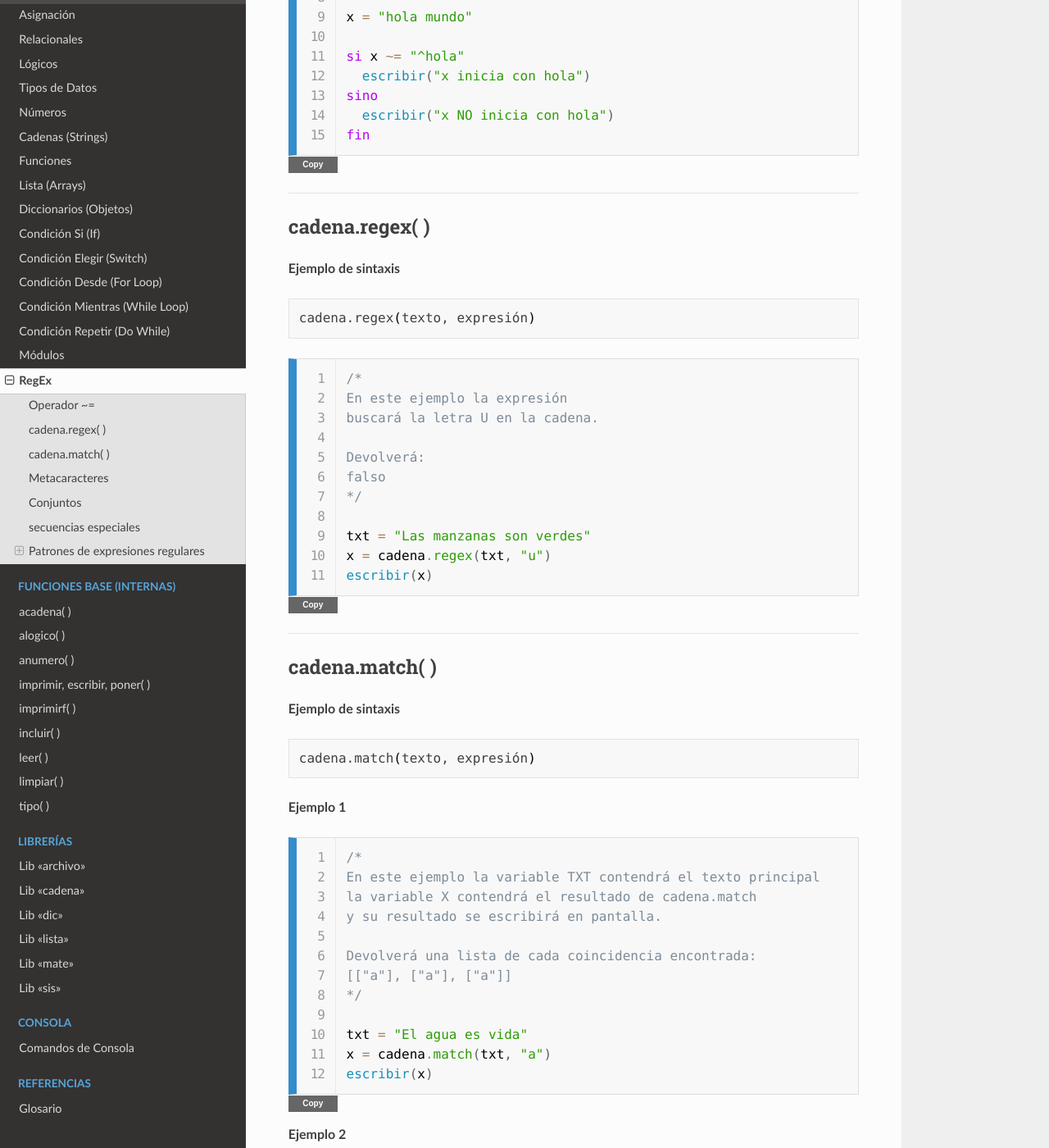
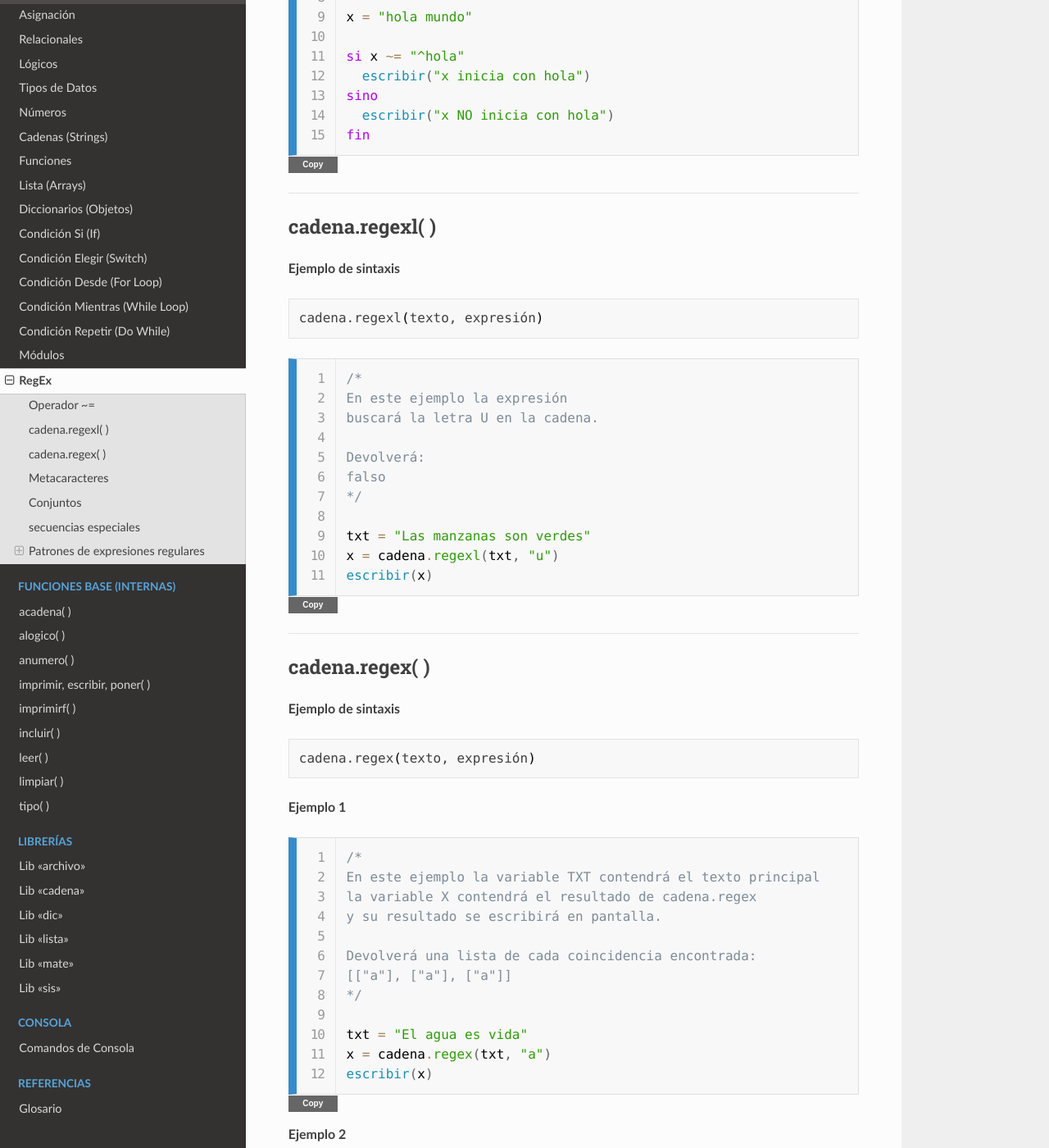
Before and after one commit to LatinoDocs/Manual-Latino, a Sphinx documentation site: the page built from docs/sintaxis/RegEx.rst, in a window 1280 px wide and 1400 px high, scrolled down 845 px. Shown: the whole window at 82% size. Built offline with Sphinx 7.4.7 and the Read the Docs theme 2.0.0, drawn with Linux system fonts in a browser that asks for light colours; comment, search, counter and statistics services are not loaded; some of the changed text lies outside the part shown.

Commit message:
actulizacion y renombre del comando **cadena.match()** por **cadena.regex()** en el articulo RegEx

```diff
--- a/docs/Novedades.rst
+++ b/docs/Novedades.rst
@@ -57,3 +57,5 @@ Novedades
   * Se ha añadido un alias al comando **archivo.eliminar()**, y su nuevo alias es **archivo.borrar()**
   * Se ha renombrado el comando **archivo.poner()** por **archivo.escribir()**
   * Se ha renombrado el comanod **archivo.copiar()** por **archivo.duplicar()**
+  * Se ha renombrar el comando **cadena.regex()** por **cadena.regexl()**
+  * Se ha renombrar el comando **cadena.match()** por **cadena.regex()**
--- a/docs/sintaxis/RegEx.rst
+++ b/docs/sintaxis/RegEx.rst
@@ -14,8 +14,8 @@ Una RegEx puede ser utilizada para comprobar si una cadena(string) contiene un p
 Para hacer uso de las expresiones regulares se pueden utilizar los siguientes comandos:
 
 * **~=** de este operador relacional también se hace mención en :ref:`este artículo <opregexLink>`.
-* **cadena.regex\( \)** el cual devuelve un valor buleano.
-* **cadena.match\( \)** el cual devuelve una lista de todas las coincidencias.
+* **cadena.regexl\( \)** el cual devuelve un valor buleano.
+* **cadena.regex\( \)** el cual devuelve una lista de todas las coincidencias.
 
 ----
 
@@ -47,13 +47,13 @@ Operador ~=
 
 ----
 
-cadena.regex\( \)
+cadena.regexl\( \)
 -------------------
 **Ejemplo de sintaxis**
 
 .. code-block:: bash
 
-   cadena.regex(texto, expresión)
+   cadena.regexl(texto, expresión)
 
 .. raw:: html
 
@@ -66,18 +66,18 @@ cadena.regex\( \)
    */
 
    txt = "Las manzanas son verdes"
-   x = cadena.regex(txt, "u")
+   x = cadena.regexl(txt, "u")
    escribir(x)</code></pre>
 
 ----
 
-cadena.match\( \)
+cadena.regex\( \)
 -------------------
 **Ejemplo de sintaxis**
 
 .. code-block:: bash
 
-   cadena.match(texto, expresión)
+   cadena.regex(texto, expresión)
 
 **Ejemplo 1**
 
@@ -85,7 +85,7 @@ cadena.match\( \)
 
    <pre><code class="language-latino line-numbers">/*
    En este ejemplo la variable TXT contendrá el texto principal
-   la variable X contendrá el resultado de cadena.match
+   la variable X contendrá el resultado de cadena.regex
    y su resultado se escribirá en pantalla.
 
    Devolverá una lista de cada coincidencia encontrada:
@@ -93,7 +93,7 @@ cadena.match\( \)
    */
 
    txt = "El agua es vida"
-   x = cadena.match(txt, "a")
+   x = cadena.regex(txt, "a")
    escribir(x)</code></pre>
 
 **Ejemplo 2**
@@ -106,7 +106,7 @@ cadena.match\( \)
    */
 
    txt = "El agua es vida"
-   x = cadena.match(txt, "^El.*vida$")
+   x = cadena.regex(txt, "^El.*vida$")
    escribir(x)</code></pre>
 
 **Ejemplo 3**
@@ -122,7 +122,7 @@ cadena.match\( \)
    */
 
    txt = "El agua es vida"
-   x = cadena.match(txt, "^El.*vida$")
+   x = cadena.regex(txt, "^El.*vida$")
 
    si x
      escribir ("Eureka! la expresión ha sido encontrada")
@@ -245,7 +245,7 @@ Los brackets son utilizados para buscar caracteres en un rango asignado.
    */
 
    txt = "El agua es vida"
-   x = cadena.match(txt, "[a-m]")
+   x = cadena.regex(txt, "[a-m]")
    escribir (x)</code></pre>
 
 ----
```
Also changed, not shown: docs/librerias/Cadena.rst (+20 -18 lines).
